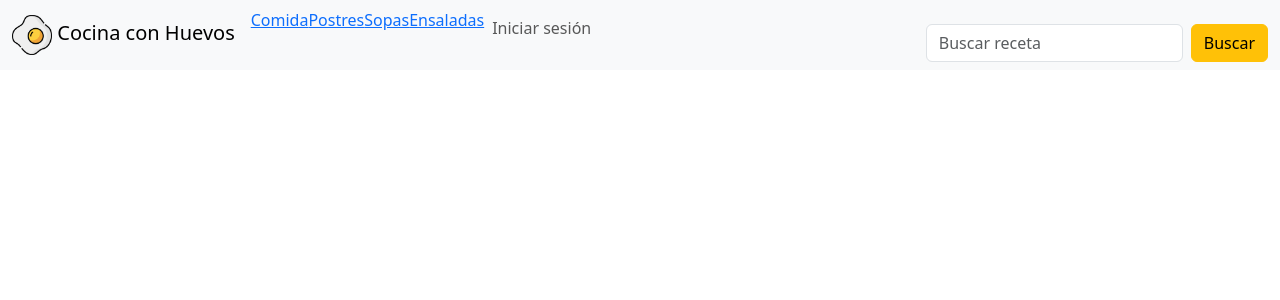
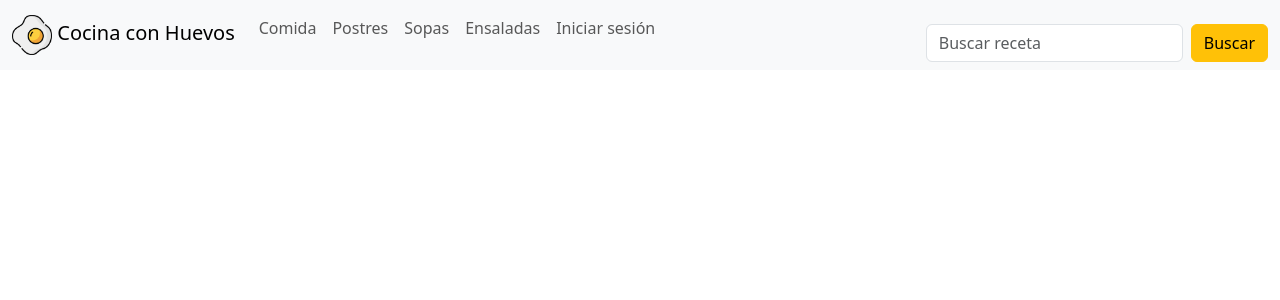
Before and after one commit to montseCirne/CocinaConHuevos, a PHP site: page / in a window 1280 px wide. Shown: the top 300 px of the page. Run offline with PHP 8.4, Linux system fonts and the light colour scheme.

Commit message:
Avance para modificar interfaces

```diff
--- a/vista/index.html
+++ b/vista/index.html
@@ -23,7 +23,7 @@
                 <span class="navbar-toggler-icon"></span>
             </button>
 
-            <div class="offcanvas offcanvas-end" tabindex="-1" id="offcanvasNavbar"aria-labelledby="offcanvasNavbarLabel">
+            <div class="offcanvas offcanvas-end formulario" tabindex="-1" id="offcanvasNavbar"aria-labelledby="offcanvasNavbarLabel">
                 <div class="offcanvas-header">
                     <h5 class="offcanvas-title" id="offcanvasNavbarLabel"><a class="navbar-brand" href="index.html"><img src="./image/huevo-frito.png" height="40px"> Cocina con Huevos</a></h5>
                     <button type="button" class="btn-close" data-bs-dismiss="offcanvas"
@@ -34,23 +34,23 @@
                 <div class="offcanvas-body">
                     <ul class="navbar-nav justify-content-start flex-grow-1 pe-3">
                         <li class="nav-item">
-                            <a class="categoria-tab" href="#productos" data-categoria="comida">Comida</a>
+                            <a class="categoria-tab nav-link" href="#productos" data-categoria="comida">Comida</a>
                         </li>
                         <li class="nav-item">
-                            <a class="categoria-tab" href="#productos" data-categoria="postre">Postres</a>
+                            <a class="categoria-tab nav-link" href="#productos" data-categoria="postre">Postres</a>
                         </li>
                         <li class="nav-item">
-                            <a class="categoria-tab" href="#productos" data-categoria="sopa">Sopas</a>
+                            <a class="categoria-tab nav-link" href="#productos" data-categoria="sopa">Sopas</a>
                         </li>
                         <li class="nav-item">
-                            <a class="categoria-tab" href="#productos" data-categoria="ensalada">Ensaladas</a>
+                            <a class="categoria-tab nav-link" href="#productos" data-categoria="ensalada">Ensaladas</a>
                         </li>
                         <li class="nav-item">
-                            <a class="nav-link" href="loggin.html">Iniciar sesión</a>
+                            <a class="nav-link " href="loggin.html">Iniciar sesión</a>
                         </li>
                     </ul>
 
-                    <form class="d-flex mt-3" role="search">
+                    <form class="d-flex mt-3 formulario" role="search">
                         <input class="form-control me-2" type="search" placeholder="Buscar receta" aria-label="Search">
                         <button class="btn btn-warning" type="submit">Buscar</button>
                     </form>
--- a/vista/style/style_sesion.css
+++ b/vista/style/style_sesion.css
@@ -6,6 +6,7 @@
     text-decoration: none; /* Quitar el subrayado */
     color: inherit;        /* Heredar el color del elemento padre */
 }
+
 
 .link_sesion a h3{
     font-weight: bold;
@@ -41,14 +42,20 @@
     flex-direction: column;
     justify-content: space-between;
     width: 100%;
+
 }
 
-.card .card-image img {
+.card-image img {
     width: 100%;
-    height: 300px; /* Ajusta la altura de las imágenes según sea necesario */
+    height: 190px; /* Ajusta la altura de las imágenes según sea necesario */
     object-fit: cover; /* Asegura que la imagen cubra el área sin distorsionarse */
+    border-radius: 10px;
 }
 
 .card-content {
     flex-grow: 1;
+    display: flex;
+    justify-content: center;
+    align-items: center;
+    margin: 0 auto;
 }
```
